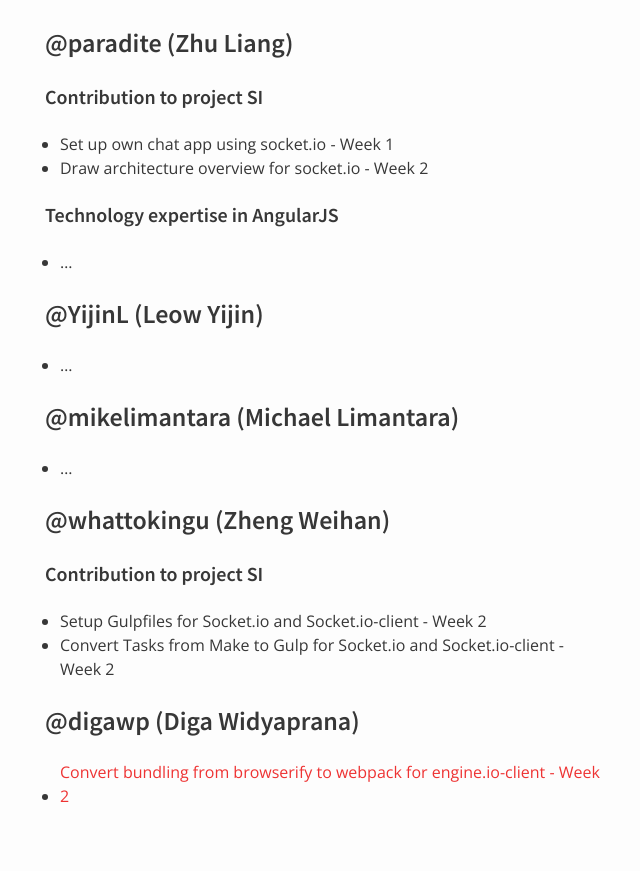
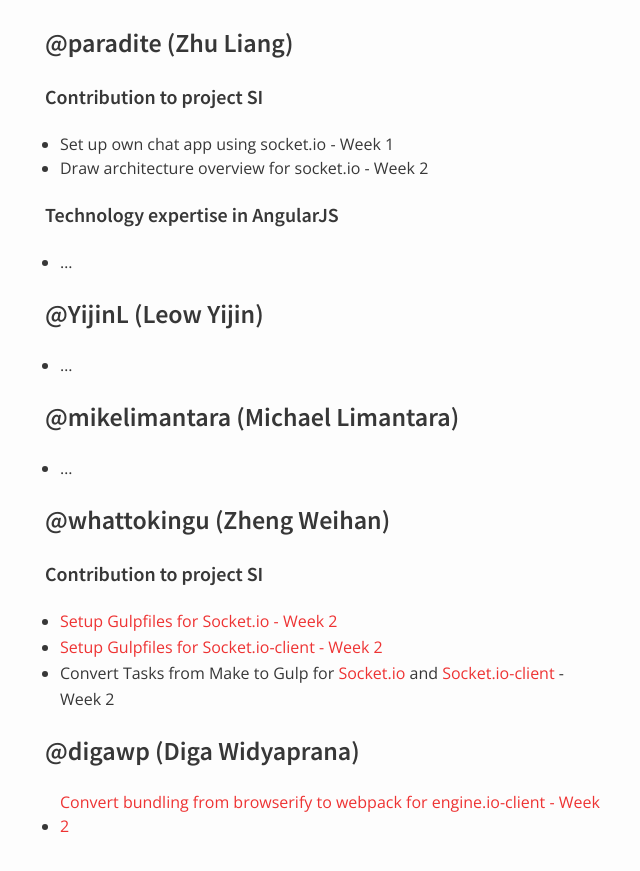
Before and after one commit to nus-oss/cs3281-AY1516S2-website, a Jekyll site: the page built from teams/socketio.md, in a window 1280 px wide and 900 px high, scrolled down 1021 px. Shown: the top 871 px of the window, without its empty margins (325-965 px from the left). Built offline with Jekyll 4.4.1, drawn with Linux system fonts in a browser that asks for light colours.

Commit message:
update personal task

```diff
--- a/teams/socketio.md
+++ b/teams/socketio.md
@@ -52,8 +52,9 @@
 ### @whattokingu (Zheng Weihan)
 
 #### Contribution to project SI
-* Setup Gulpfiles for Socket.io and Socket.io-client - Week 2
-* Convert Tasks from Make to Gulp for Socket.io and Socket.io-client - Week 2
+* [Setup Gulpfiles for Socket.io - Week 2](https://github.com/nus-fboa2016-si/socket.io/pull/1)
+* [Setup Gulpfiles for Socket.io-client - Week 2](https://github.com/nus-fboa2016-si/socket.io-client/pull/1)
+* Convert Tasks from Make to Gulp for [Socket.io](https://github.com/nus-fboa2016-si/socket.io/pull/3) and [Socket.io-client](https://github.com/nus-fboa2016-si/socket.io-client/pull/1) - Week 2
 
 ### @digawp (Diga Widyaprana)
 * [Convert bundling from browserify to webpack for engine.io-client - Week 2](https://github.com/nus-fboa2016-si/engine.io-client/tree/webpack)
```
